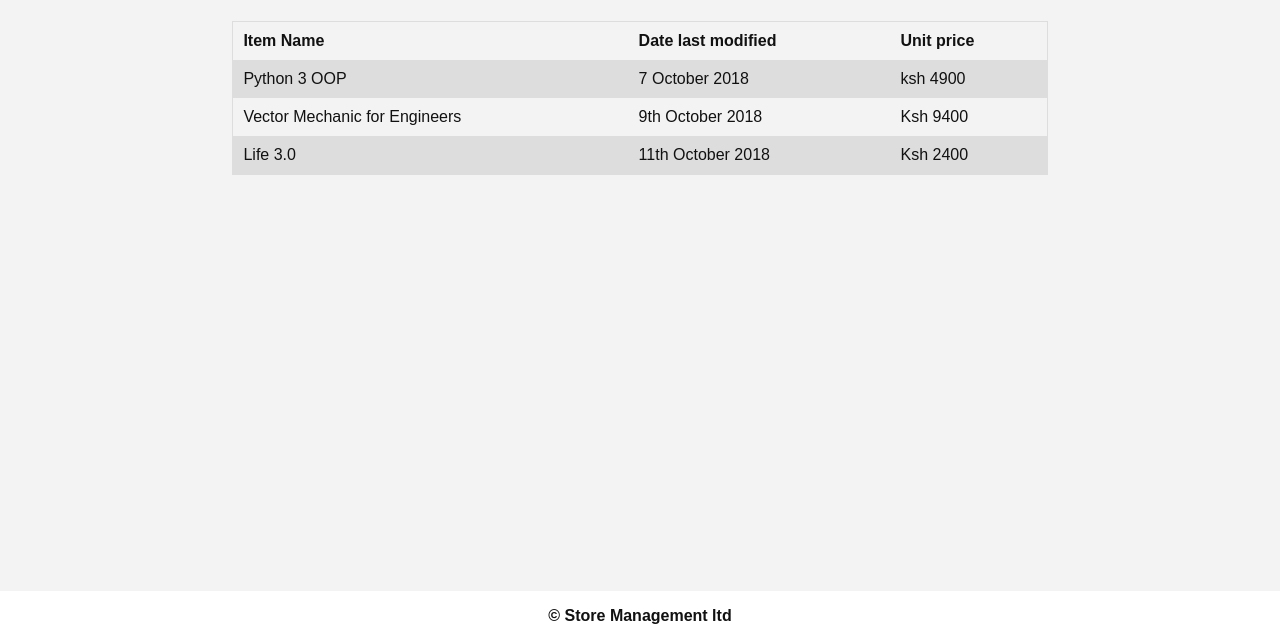
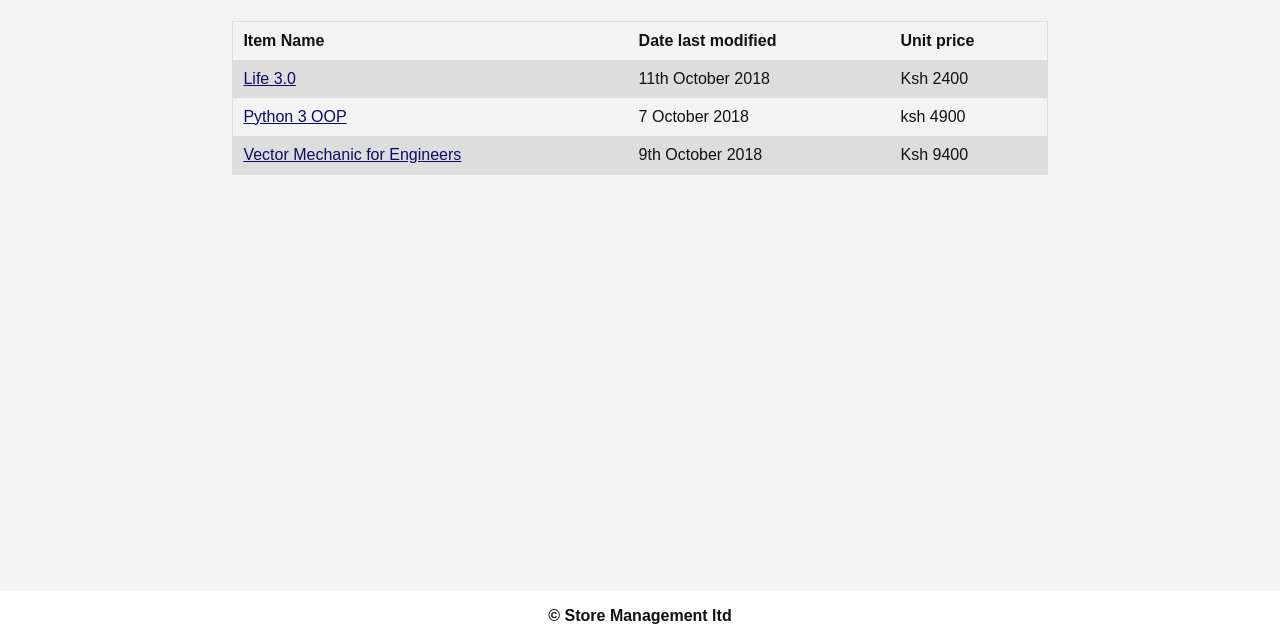
Before and after one commit to JoshuaKodhe/Store-Manager, a plain HTML site: page products.html in a window 1280 px wide. Shown: the part 161-800 px from the top of the page. Drawn offline with Linux system fonts and the light colour scheme.

Commit message:
[Finishes #161072452] Add link to the product item name
This will allow a user to click on the product name and
be directed to the details of the product

```diff
--- a/products.html
+++ b/products.html
@@ -28,27 +28,26 @@
       </div>
       <div class="row">
         <table>
-
           <tr>
             <th>Item Name</th>
             <th>Date last modified</th>
             <th>Unit price</th>
           </tr>
           <tr>
-            <td>Python 3 OOP</td>
+            <td><a href="product-details.html">Life 3.0</a></td>
+            <td>11th October 2018</td>
+            <td>Ksh 2400</td>
+
+          </tr>
+          <tr>
+            <td><a href="#">Python 3 OOP</a></td>
             <td>7 October 2018</td>
             <td>ksh 4900</td>
           </tr>
           <tr>
-            <td>Vector Mechanic for Engineers</td>
+            <td><a href="#">Vector Mechanic for Engineers</a></td>
             <td>9th October 2018</td>
             <td>Ksh 9400</td>
-          </tr>
-          <tr>
-            <td>Life 3.0</td>
-            <td>11th October 2018</td>
-            <td>Ksh 2400</td>
-
           </tr>
         </table>
       </div>
```
